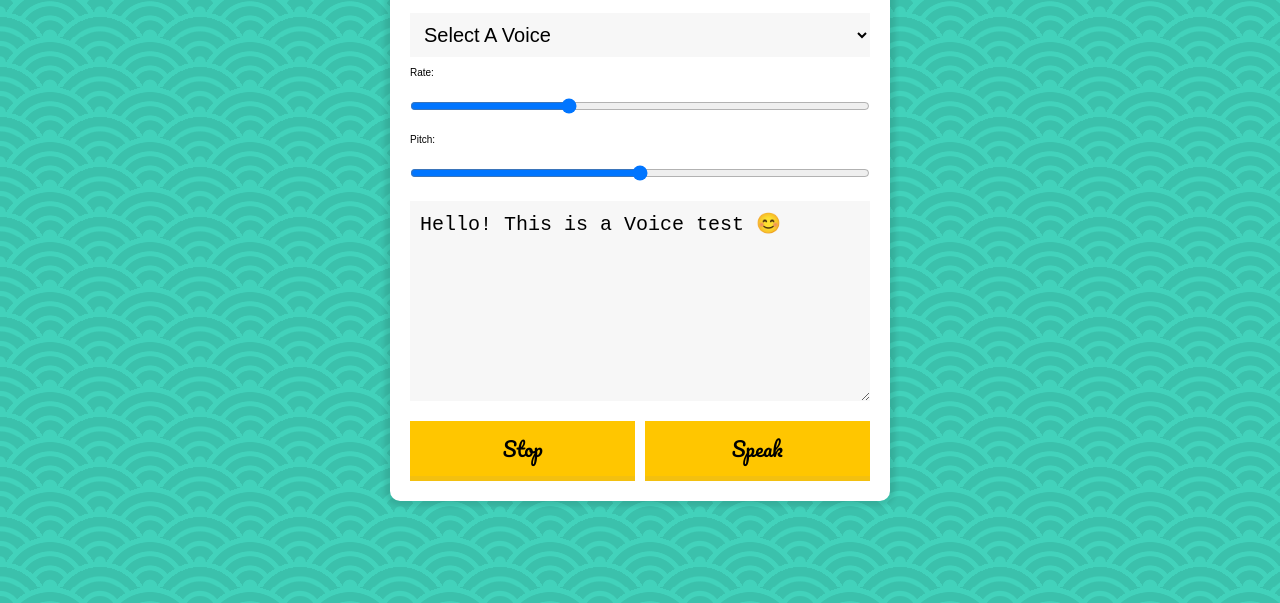
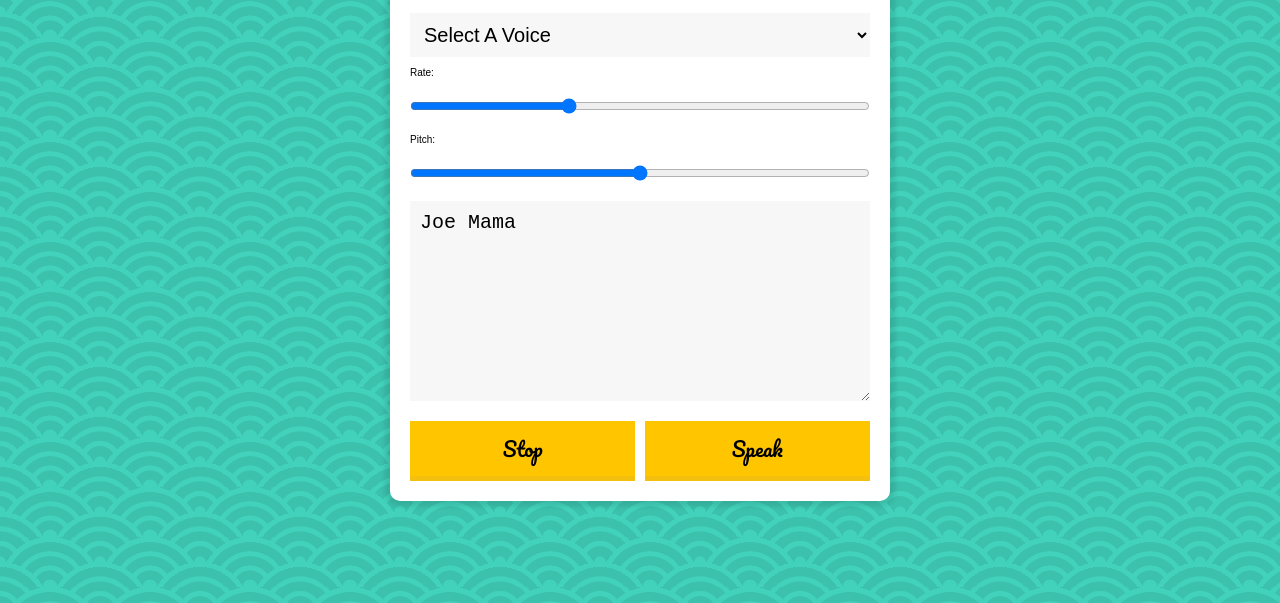
Before and after one commit to Owenlilol17/Speech-Synthesizer, a plain HTML site: page index.html in a window 1280 px wide. Shown: the part 213-816 px from the top of the page. Drawn offline with Linux system fonts and the light colour scheme.

Commit message:
Update index.html

```diff
--- a/index.html
+++ b/index.html
@@ -22,7 +22,7 @@
     <label for="pitch">Pitch:</label>
 
     <input name="pitch" type="range" min="0" max="2" step="0.1">
-    <textarea name="text">Hello! This is a Voice test 😊</textarea>
+    <textarea name="text">Joe Mama</textarea>
     <button id="stop">Stop</button>
     <button id="speak">Speak</button>
 
```
